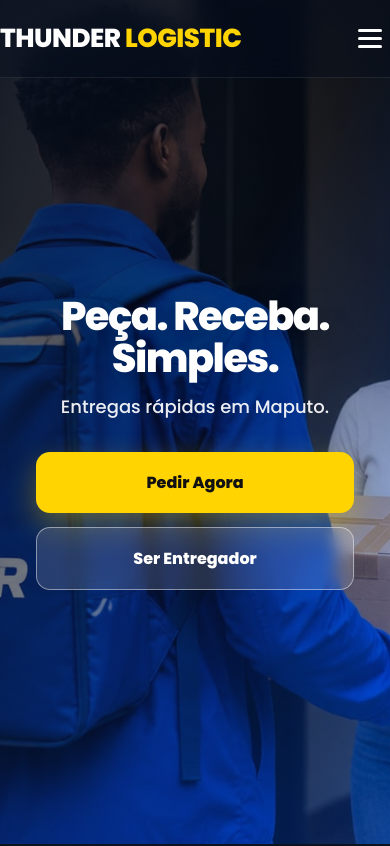
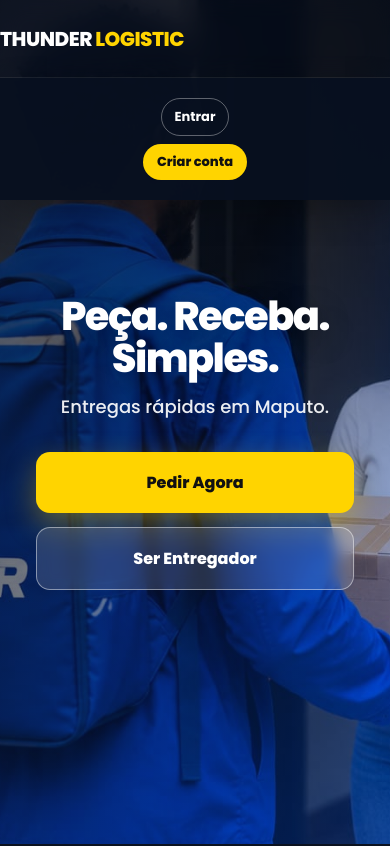
Before and after one commit to Demonhoriot/thunder_logistic, a website: page frontend/index.html in a window 390 px wide. Shown: the top 846 px of the page. Drawn offline with Linux system fonts and the light colour scheme.

Commit message:
Login e cadastro visiveis + Pedir Agora abre modal

```diff
--- a/frontend/css/style.css
+++ b/frontend/css/style.css
@@ -469,3 +469,41 @@ footer p{opacity:.8;font-size:14px;line-height:1.6}
 .bigButton.loading::after{
   content:"…";
 }
+/* Botões sempre visíveis na nav */
+.menu-always{
+  display:flex !important;
+  gap:10px;
+  align-items:center;
+}
+.btn-ghost{
+  background:transparent;
+  color:#fff;
+  padding:10px 16px;
+  border-radius:999px;
+  font-weight:700;
+  font-size:14px;
+  border:1.5px solid rgba(255,255,255,.35);
+}
+.btn-ghost:hover{
+  background:rgba(255,255,255,.12);
+}
+.menu-always .btn-login{
+  padding:10px 18px;
+  font-size:14px;
+}
+
+/* Esconde hamburger (já não é usado) */
+.hamburger{display:none !important}
+
+@media(max-width:480px){
+  .menu-always{gap:8px}
+  .btn-ghost{
+    padding:8px 12px;
+    font-size:13px;
+  }
+  .menu-always .btn-login{
+    padding:8px 14px;
+    font-size:13px;
+  }
+  .logo{font-size:20px}
+}
--- a/frontend/index.html
+++ b/frontend/index.html
@@ -19,12 +19,9 @@
       <div class="logo" onclick="mostrarSecao('inicio')">
         <span>THUNDER</span> <span>LOGISTIC</span>
       </div>
-      <div class="menu" id="menu">
-        <a href="#inicio" onclick="mostrarSecao('inicio'); return false;">Início</a>
-        <button class="btn-login" id="btnAuth" onclick="abrirLogin()">Entrar</button>
-      </div>
-      <div class="hamburger" id="hamburger" onclick="toggleMenu()">
-        <span></span><span></span><span></span>
+      <div class="menu menu-always" id="menu">
+        <button class="btn-ghost" onclick="abrirLogin()">Entrar</button>
+        <button class="btn-login" id="btnAuth" onclick="abrirCadastro()">Criar conta</button>
       </div>
     </div>
   </nav>
--- a/frontend/js/app.js
+++ b/frontend/js/app.js
@@ -87,8 +87,8 @@ function atualizarBotaoAuth() {
       }
     };
   } else {
-    btn.textContent = 'Entrar';
-    btn.onclick = abrirLogin;
+    btn.textContent = 'Criar conta';
+    btn.onclick = abrirCadastro;
   }
 }
 
```
